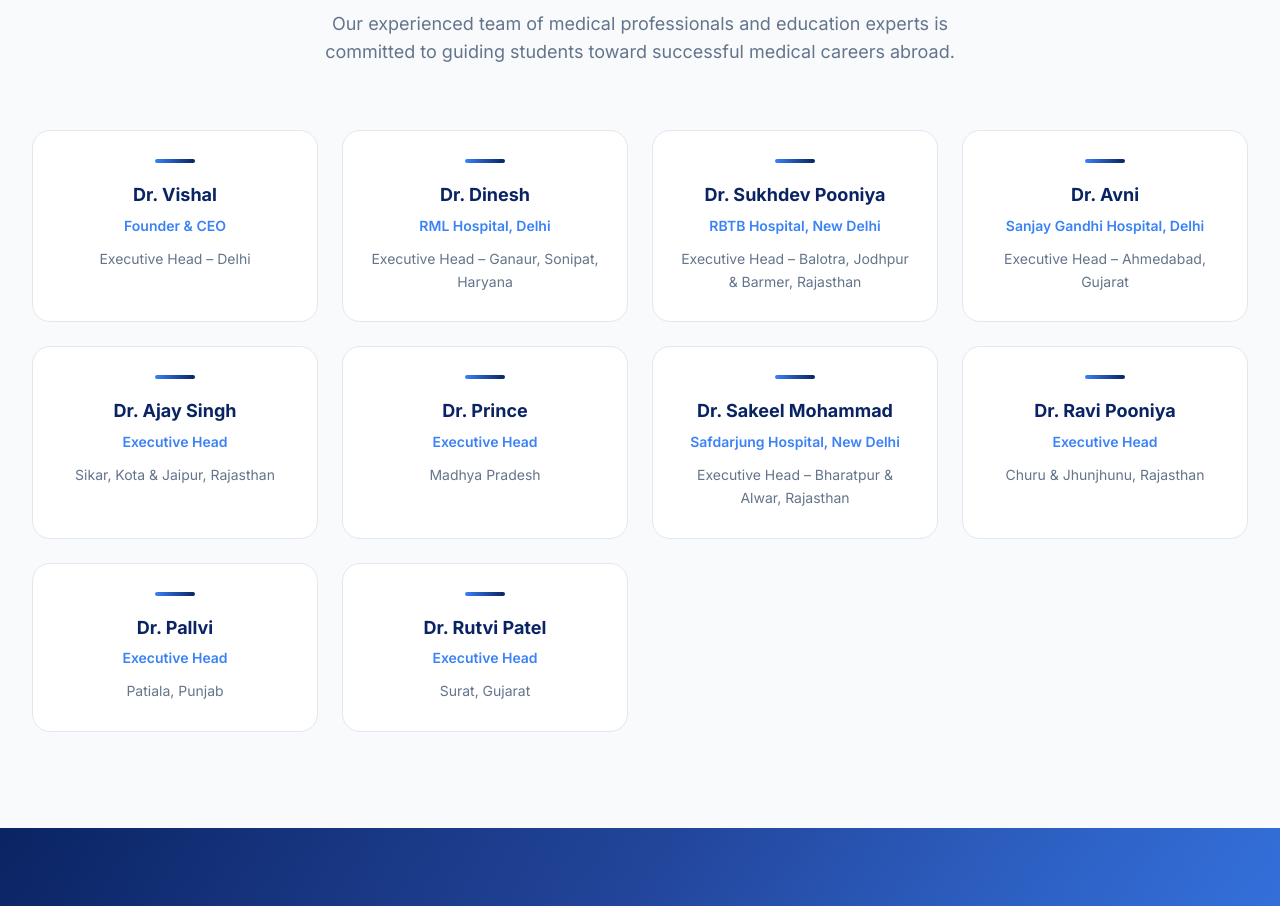
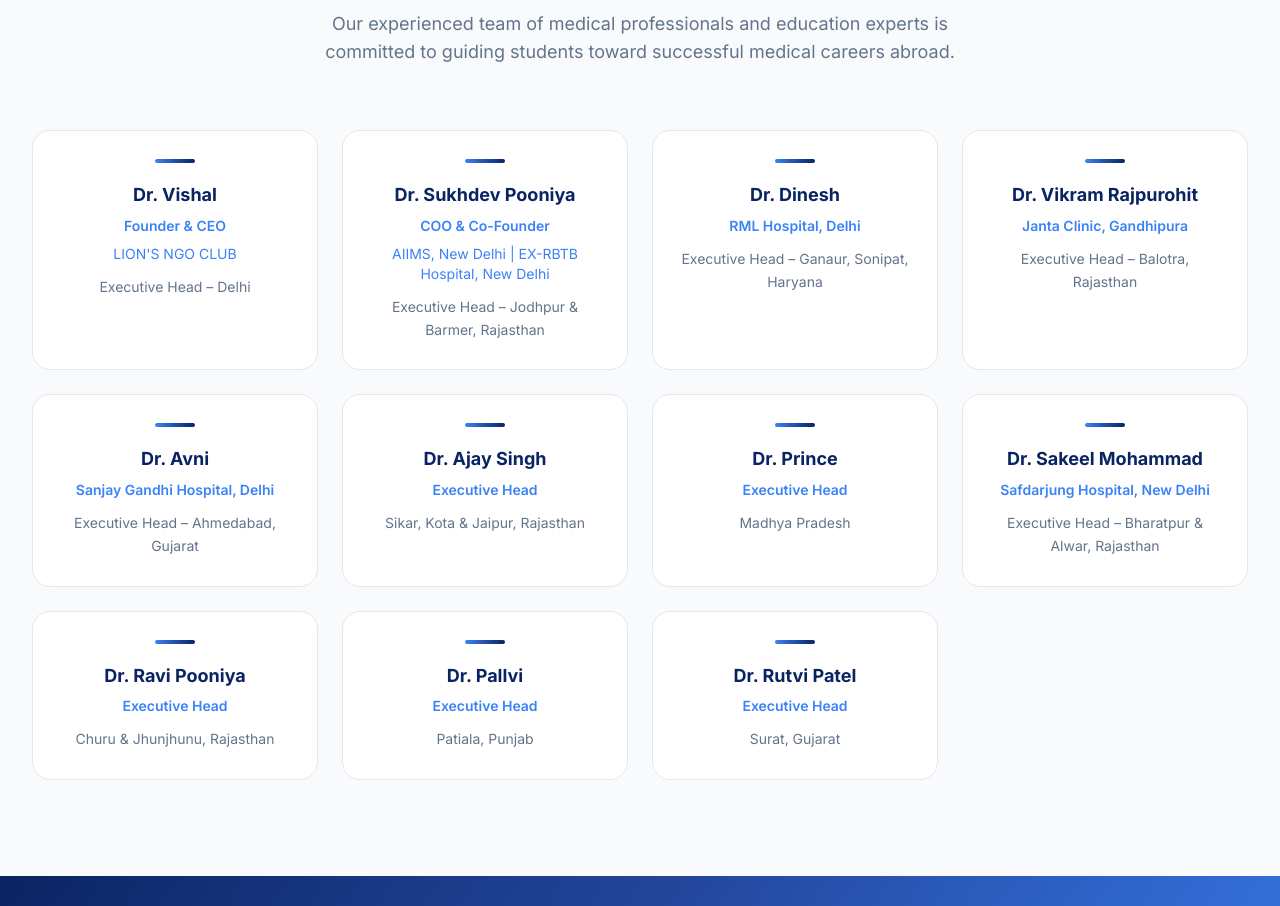
Before and after one commit to jaswant-codes/dreammed-abroad, a Next.js app: page /about in a window 1280 px wide. Shown: the part 2160-3066 px from the top of the page. Built offline with nearby package versions, Linux system fonts and the light colour scheme.

Commit message:
Enhance team member details with hospital info
Added hospital information for team members and updated the rendering logic to display it.

```diff
--- a/src/app/about/page.tsx
+++ b/src/app/about/page.tsx
@@ -7,9 +7,16 @@ import { motion } from "framer-motion";
 
 const team = [
   {
-    name: "Dr. Vishal",
-    role: "Founder & CEO",
-    line2: "Executive Head – Delhi",
+  name: "Dr. Vishal",
+  role: "Founder & CEO",
+  hospital: "LION'S NGO CLUB",
+  line2: "Executive Head – Delhi",
+  },
+  {
+  name: "Dr. Sukhdev Pooniya",
+  role: "COO & Co-Founder",
+  hospital: "AIIMS, New Delhi | EX-RBTB Hospital, New Delhi",
+  line2: "Executive Head – Jodhpur & Barmer, Rajasthan",
   },
   {
     name: "Dr. Dinesh",
@@ -17,9 +24,9 @@ const team = [
     line2: "Executive Head – Ganaur, Sonipat, Haryana",
   },
   {
-    name: "Dr. Sukhdev Pooniya",
-    role: "RBTB Hospital, New Delhi",
-    line2: "Executive Head – Balotra, Jodhpur & Barmer, Rajasthan",
+  name: "Dr. Vikram Rajpurohit",
+  role: "Janta Clinic, Gandhipura",
+  line2: "Executive Head – Balotra, Rajasthan",
   },
   {
     name: "Dr. Avni",
@@ -248,9 +255,23 @@ export default function AboutPage() {
                 {/* Decorative top accent */}
                 <div className="w-10 h-1 rounded-full bg-gradient-to-r from-sky to-navy mx-auto mb-5" />
 
-                <h3 className="font-bold text-lg text-navy leading-snug">{member.name}</h3>
-                <p className="text-sky font-semibold text-sm mt-2">{member.role}</p>
-                <p className="text-text-secondary text-sm mt-3 leading-relaxed flex-1">{member.line2}</p>
+                <h3 className="font-bold text-lg text-navy leading-snug">
+                {member.name}
+                </h3>
+
+                <p className="text-sky font-semibold text-sm mt-2">
+               {member.role}
+                </p>
+
+               {member.hospital && (
+               <p className="text-sky text-sm mt-2">
+               {member.hospital}
+               </p>
+               )}
+
+              <p className="text-text-secondary text-sm mt-3 leading-relaxed flex-1">
+              {member.line2}
+              </p>
               </motion.div>
             ))}
           </div>
```
